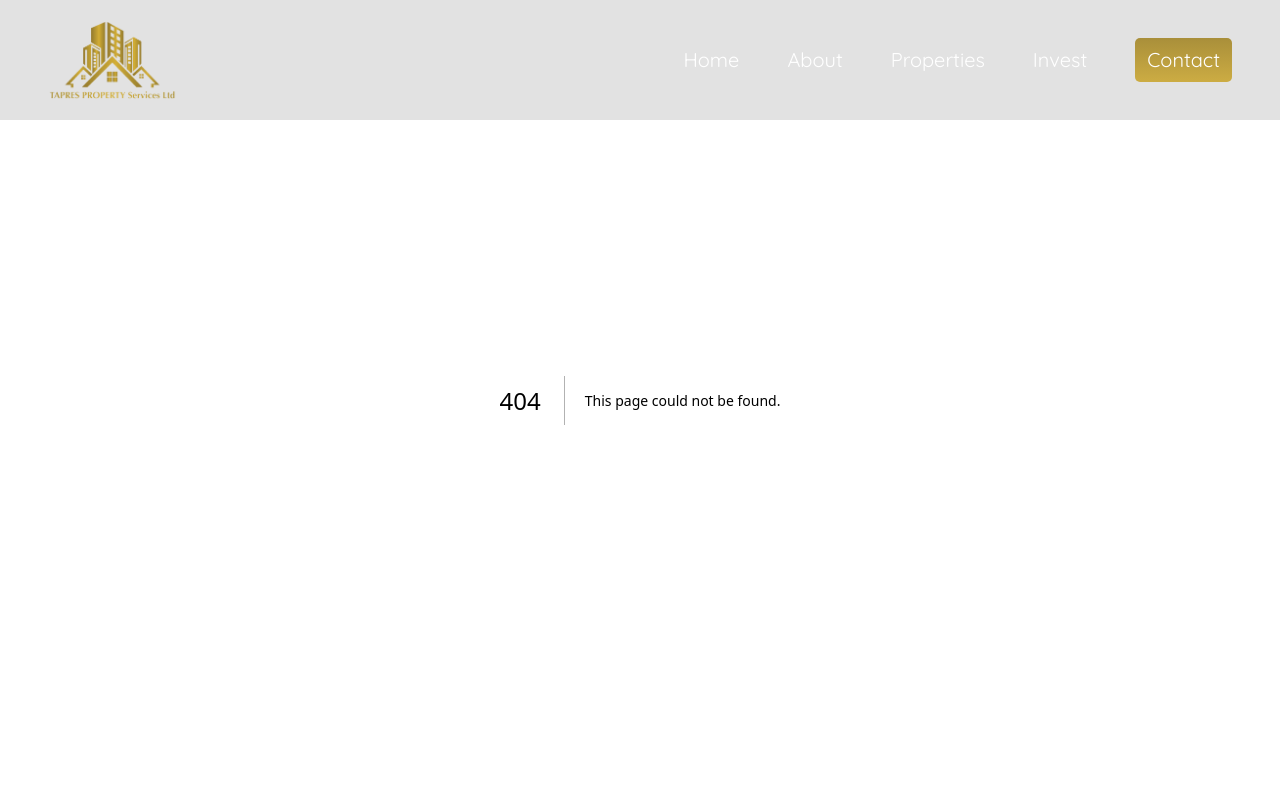
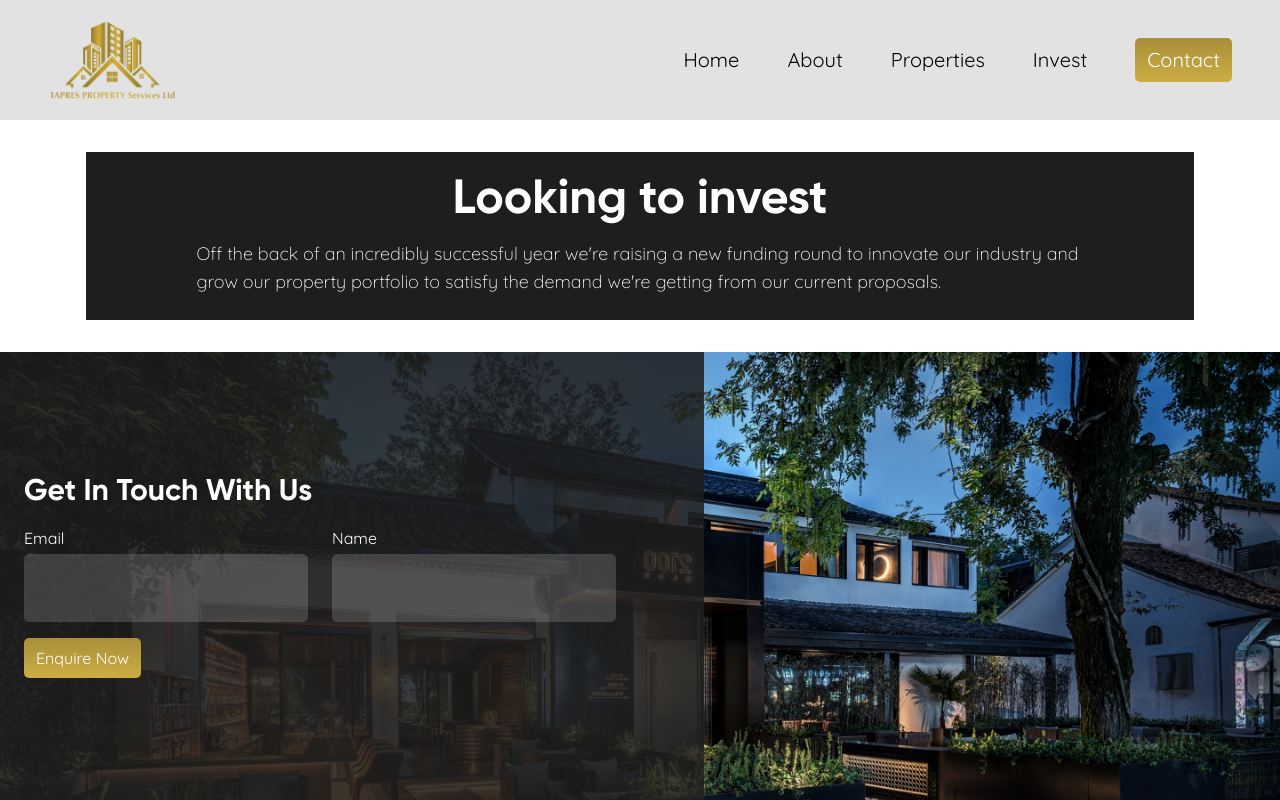
Before and after one commit to tanyibate/tapres, a Next.js app: page /invest in a window 1280 px wide. Before the commit this address had no page. Built offline with nearby package versions, Linux system fonts and the light colour scheme.

Commit message:
invest page and email util function

```diff
--- /dev/null
+++ b/components/invest-contact/index.tsx
@@ -0,0 +1,91 @@
+import React from "react";
+import Image from "next/image";
+import investContactBackground from "@/assets/images/invest-background.png";
+import { useForm } from "react-hook-form";
+import Button from "../button/Button";
+
+const Input = ({
+  label,
+  register,
+  required,
+  type = "text",
+  pattern,
+  errorMessage,
+  labelText,
+}: {
+  labelText: string;
+  label: string;
+  register: any;
+  required: boolean;
+  type?: string;
+  pattern?: RegExp;
+  errorMessage?: string;
+}) => (
+  <div className="space-y-1 flex-1">
+    <div className="flex gap-x-2">
+      <label htmlFor={label} className="text-white">
+        {labelText}
+      </label>
+      <div className="text-red-500">{errorMessage}</div>
+    </div>
+    <input
+      type={type}
+      id={label}
+      {...register(label, { required, pattern })}
+      className={`text-sm md:text-lg font-bold text-white ${
+        errorMessage && "border border-red-500 text-red-500"
+      }`}
+    />
+  </div>
+);
+
+export default function InvestContact() {
+  const {
+    register,
+    handleSubmit,
+    formState: { errors },
+  } = useForm();
+  return (
+    <div className="relative flex-1 overflow-y-scroll">
+      <Image
+        src={investContactBackground}
+        alt="contact background"
+        fill
+        className="h-full w-full object-cover object-center"
+      />
+      <div className="w-full h-full flex flex-col lg:flex-row relative">
+        <div className="bg-[#1e1e1e] opacity-85  w-full h-[75%] lg:w-[55%] lg:h-full relative"></div>
+        <div className="absolute w-full lg:h-full lg:w-1/2 top-0 left-0 flex justify-center items-center">
+          <div className="w-full px-6 py-6">
+            <div className="font-gilroy text-lg lg:text-3xl text-white mb-4">
+              Get In Touch With Us
+            </div>
+            <form
+              className="space-y-4 w-full"
+              onSubmit={handleSubmit((data) => console.log(data))}
+            >
+              <div className="flex w-full flex-col md:flex-row-reverse gap-y-4 md:gap-y-0 md:gap-x-6">
+                <Input
+                  label="name"
+                  register={register}
+                  required
+                  errorMessage={errors.name && "Name is required"}
+                  labelText="Name"
+                />
+                <Input
+                  label="email"
+                  register={register}
+                  required
+                  type="email"
+                  errorMessage={errors.Email && "Email is required"}
+                  labelText="Email"
+                />
+              </div>
+              <Button white>Enquire Now</Button>
+            </form>
+          </div>
+        </div>
+      </div>
+    </div>
+  );
+}
--- /dev/null
+++ b/components/looking-to-invest/index.tsx
@@ -0,0 +1,18 @@
+import React from "react";
+
+export default function LookingToInvest() {
+  return (
+    <div className="w-full bg-white lg:px-6 lg:py-8 flex justify-center items-center">
+      <div className="bg-[#1e1e1e] w-full lg:w-[90%] py-6 flex flex-col items-center space-y-4">
+        <div className="text-2xl lg:text-4xl xl:text-5xl  font-gilroy text-white">
+          Looking to invest
+        </div>
+        <div className="max-w-[80%] lg:text-lg text-white font-thin">
+          Off the back of an incredibly successful year we're raising a new
+          funding round to innovate our industry and grow our property portfolio
+          to satisfy the demand we're getting from our current proposals.
+        </div>
+      </div>
+    </div>
+  );
+}
--- a/components/navbar/Navbar.tsx
+++ b/components/navbar/Navbar.tsx
@@ -3,7 +3,7 @@ import Hamburger from "hamburger-react";
 import styles from "./navbar-styles.module.scss";
 import { useEffect, useState } from "react";
 
-export default function Navbar() {
+export default function Navbar({ route }: { route: string }) {
   const [navbarBackgroundOpacity, setNavbarBackgroundOpacity] = useState(0);
   useEffect(() => {
     const onScroll = (e: any) => {
@@ -28,15 +28,17 @@ export default function Navbar() {
         }}
       ></div>
       <img src="/assets/tapres-logo-transparent.png" alt="" className="w-32" />
-      <ul className="text-white text-xl items-center gap-x-12 hidden xl:flex">
+      <ul className={`text-xl items-center gap-x-12 hidden xl:flex`}>
         {["Home", "About", "Properties", "Invest"].map((item, index) => {
           return (
             <li
-              className="cursor-pointer hover:text-gold"
+              className={`${
+                route === "/" ? "text-white" : "text-black"
+              } "cursor-pointer hover:text-gold"`}
               key={"navbar-item-" + index}
             >
               <a
-                href={`#${
+                href={`/#${
                   item === "Home" ? "landing" : item.toLocaleLowerCase()
                 }-section`}
               >
@@ -48,7 +50,7 @@ export default function Navbar() {
 
         <li className="cursor-pointer">
           <a href="#contact-section">
-            <Button>Contact</Button>
+            <Button white>Contact</Button>
           </a>
         </li>
       </ul>
--- a/components/sections/contact/Contact.tsx
+++ b/components/sections/contact/Contact.tsx
@@ -1,6 +1,7 @@
 import Button from "@/components/button/Button";
-import React from "react";
+import React, { useState } from "react";
 import { useForm } from "react-hook-form";
+import { sendEmail } from "@/util/email";
 
 const Input = ({
   label,
@@ -42,6 +43,12 @@ export default function Contact() {
     formState: { errors },
   } = useForm();
 
+  const [emailSent, setEmailSent] = useState(false);
+
+  const onEmailSubmit = async () => {
+    setEmailSent(true);
+  };
+
   return (
     <section className="bg-[#1E1E1E] w-full py-16" id="contact-section">
       <div className="w-full max-w-screen-xl px-8 2xl:px-0 mx-auto text-white">
@@ -54,16 +61,6 @@ export default function Contact() {
               Just submit your details and we&apos;ll be in touch shortly.
             </p>
             <div className="space-y-4 mb-8">
-              {/*<div className="flex gap-x-4 items-center">
-                <div className="w-8">
-                  <img
-                    src="/assets/phone-icon.png"
-                    alt=""
-                    className="h-6 md:h-8"
-                  />
-                </div>
-                <span className="md:text-xl font-bold">07648344343</span>
-              </div>*/}
               <div className="flex gap-x-4 items-center">
                 <div className="w-8">
                   <img
@@ -79,7 +76,11 @@ export default function Contact() {
           <div>
             <form
               className="space-y-4"
-              onSubmit={handleSubmit((data) => console.log(data))}
+              onSubmit={handleSubmit(async (data) => {
+                sendEmail(data as any).then(() => {
+                  onEmailSubmit();
+                });
+              })}
             >
               <Input
                 label="name"
@@ -101,7 +102,6 @@ export default function Contact() {
                   label="phoneNumber"
                   register={register}
                   required
-                  pattern={/^\d{10}$/}
                   errorMessage={errors.phoneNumber && "Phone number is invalid"}
                   labelText="Phone Number"
                 />
@@ -126,6 +126,9 @@ export default function Contact() {
                 ></textarea>
               </div>
               <Button white> Send a Request</Button>
+              {emailSent && (
+                <div className="text-green-500">Email sent successfully</div>
+              )}
             </form>
           </div>
         </div>
--- a/pages/_app.tsx
+++ b/pages/_app.tsx
@@ -2,6 +2,7 @@ import Navbar from "@/components/navbar/Navbar";
 import "@/styles/globals.scss";
 import type { AppProps } from "next/app";
 import { lazy, Suspense } from "react";
+import { useRouter } from "next/router";
 
 export default function App({ Component, pageProps }: AppProps) {
   // Lazy load drift script
@@ -11,12 +12,16 @@ export default function App({ Component, pageProps }: AppProps) {
     }))
   );
 
+  const router = useRouter();
+  // get current route
+  const currentRoute = router.pathname;
+
   return (
     <>
       <Suspense fallback={<div>Loading...</div>}>
         <InjectDriftScript />
       </Suspense>
-      <Navbar />
+      <Navbar route={currentRoute} />
       <Component {...pageProps} />
     </>
   );
--- /dev/null
+++ b/pages/invest.tsx
@@ -0,0 +1,12 @@
+import React from "react";
+import LookingToInvest from "@/components/looking-to-invest";
+import InvestContact from "@/components/invest-contact";
+
+export default function Invest() {
+  return (
+    <main className="w-full pt-[120px] h-full flex flex-col">
+      <LookingToInvest />
+      <InvestContact />
+    </main>
+  );
+}
--- /dev/null
+++ b/util/email.ts
@@ -0,0 +1,28 @@
+export const sendEmail = async ({
+  name,
+  message,
+  email,
+}: {
+  name: string;
+  message: string;
+  email: string;
+}) => {
+  if (!message || !email) {
+    throw new Error("Message and email are required");
+  } // Validate the input
+
+  if (!name) {
+    name = "Anonymous";
+  }
+  const response = await fetch("/api/email", {
+    method: "POST",
+    headers: {
+      "Content-Type": "application/json",
+    },
+    body: JSON.stringify({ name, email, message }),
+  });
+  if (!response.ok) {
+    throw new Error("Failed to send email");
+  }
+  return response.json();
+};
```
Also changed, not shown: assets/images/invest-background.png (added), public/assets/invest-background.png (added).
